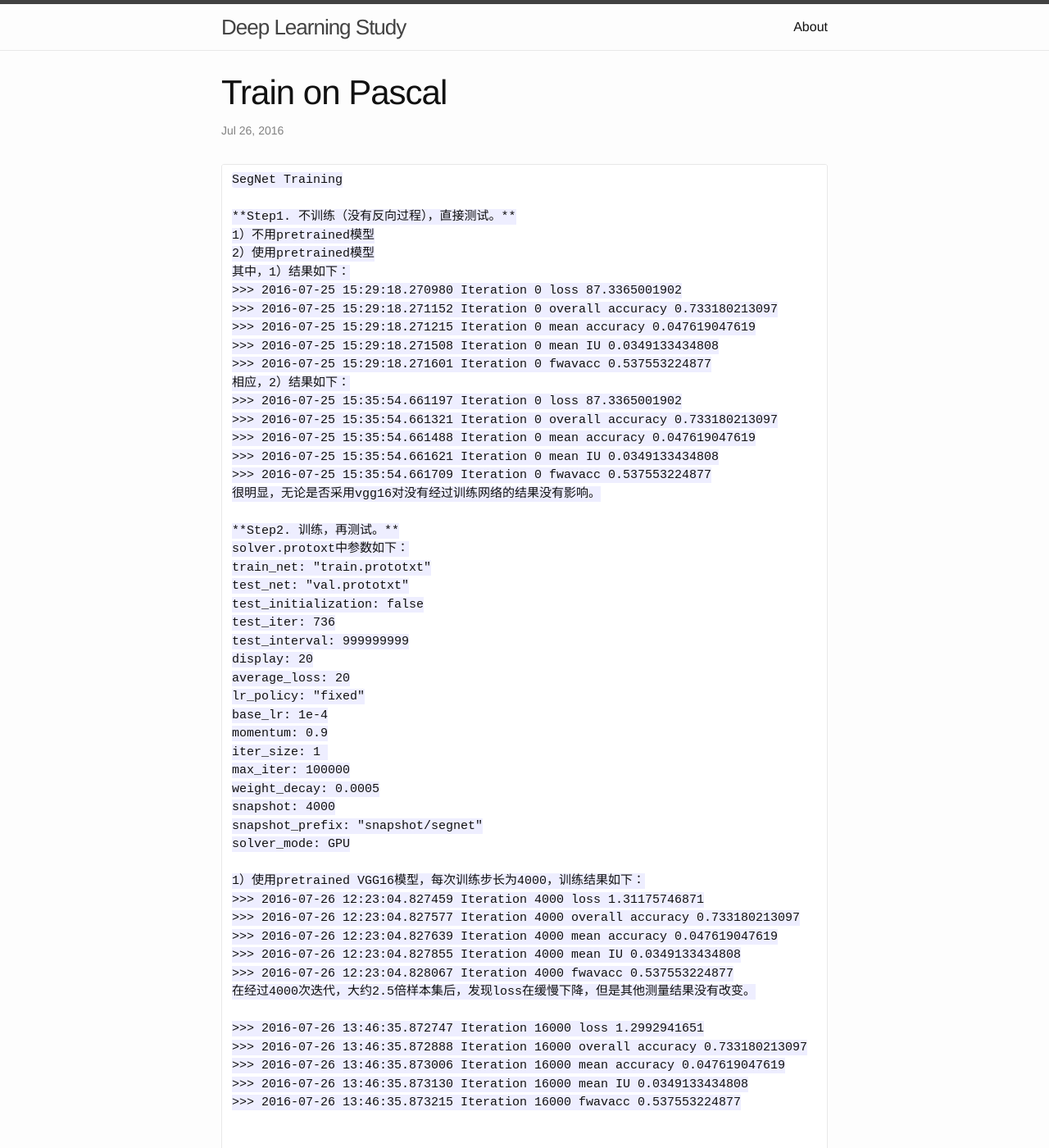
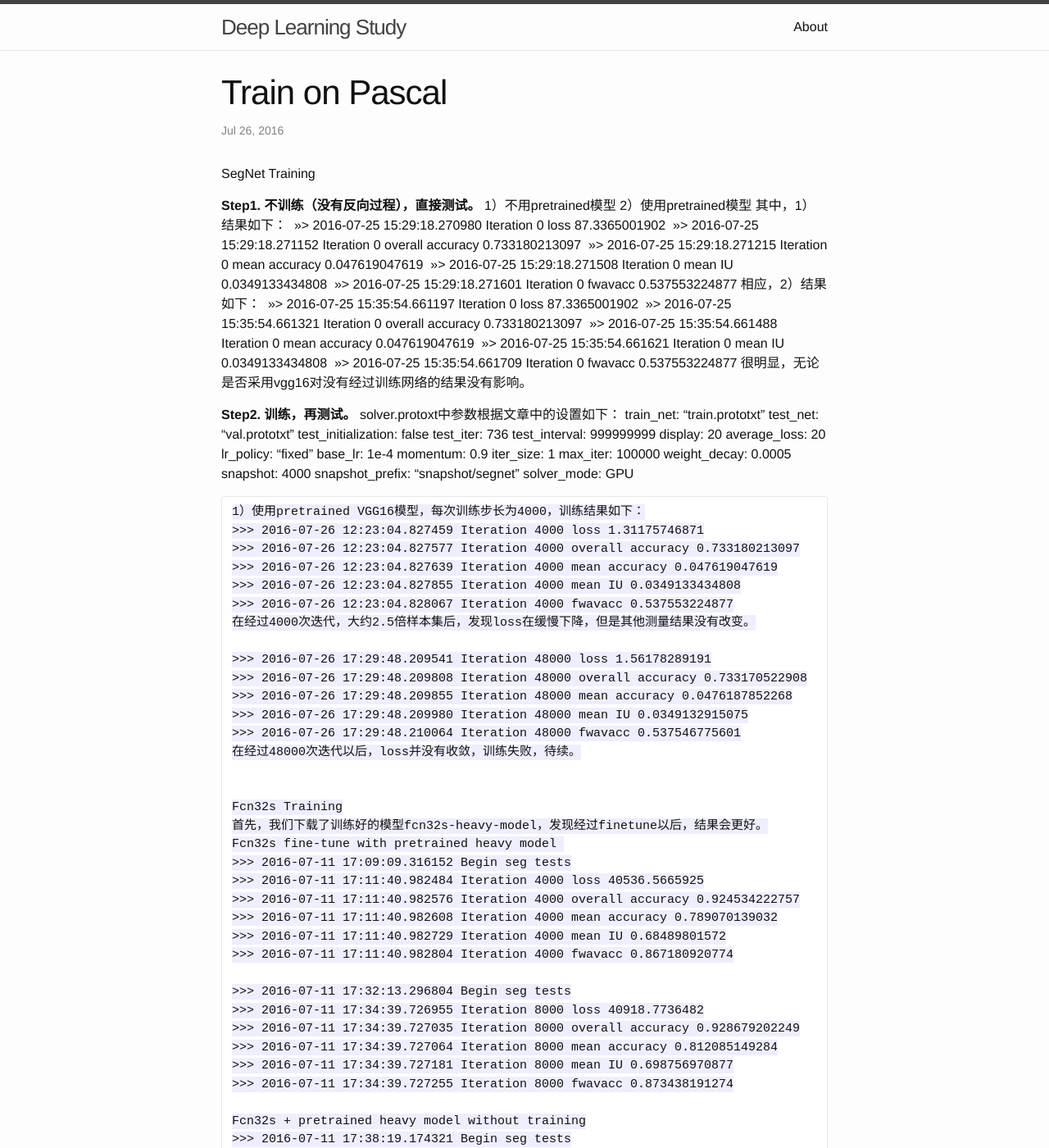
Before and after one commit to marshallixp/marshallixp.github.io, a Jekyll site: the page built from _posts/2016-07-26-train-on-pascal.markdown, in a window 1280 px wide and 1400 px high. Shown: the whole window at 82% size. Built offline with Jekyll 4.4.1, drawn with Linux system fonts in a browser that asks for light colours; some of the changed text lies outside the part shown.

Commit message:
first commit

```diff
--- a/_posts/2016-07-26-train-on-pascal.markdown
+++ b/_posts/2016-07-26-train-on-pascal.markdown
@@ -5,9 +5,9 @@ date:   2016-07-26 17:09:59
 categories: segmentation
 ---
 
-	SegNet Training
+SegNet Training
 
-	**Step1. 不训练（没有反向过程），直接测试。**
+**Step1. 不训练（没有反向过程），直接测试。**
     1）不用pretrained模型
     2）使用pretrained模型
     其中，1）结果如下：
@@ -24,8 +24,8 @@ categories: segmentation
     >>> 2016-07-25 15:35:54.661709 Iteration 0 fwavacc 0.537553224877
     很明显，无论是否采用vgg16对没有经过训练网络的结果没有影响。
 
-	**Step2. 训练，再测试。**
-    solver.protoxt中参数如下：
+**Step2. 训练，再测试。**
+    solver.protoxt中参数根据文章中的设置如下：
     train_net: "train.prototxt"
     test_net: "val.prototxt"
     test_initialization: false
@@ -51,16 +51,15 @@ categories: segmentation
     >>> 2016-07-26 12:23:04.828067 Iteration 4000 fwavacc 0.537553224877
     在经过4000次迭代，大约2.5倍样本集后，发现loss在缓慢下降，但是其他测量结果没有改变。
 
-    >>> 2016-07-26 13:46:35.872747 Iteration 16000 loss 1.2992941651
-    >>> 2016-07-26 13:46:35.872888 Iteration 16000 overall accuracy 0.733180213097
-    >>> 2016-07-26 13:46:35.873006 Iteration 16000 mean accuracy 0.047619047619
-    >>> 2016-07-26 13:46:35.873130 Iteration 16000 mean IU 0.0349133434808
-    >>> 2016-07-26 13:46:35.873215 Iteration 16000 fwavacc 0.537553224877
-
+	>>> 2016-07-26 17:29:48.209541 Iteration 48000 loss 1.56178289191
+	>>> 2016-07-26 17:29:48.209808 Iteration 48000 overall accuracy 0.733170522908
+	>>> 2016-07-26 17:29:48.209855 Iteration 48000 mean accuracy 0.0476187852268
+	>>> 2016-07-26 17:29:48.209980 Iteration 48000 mean IU 0.0349132915075
+	>>> 2016-07-26 17:29:48.210064 Iteration 48000 fwavacc 0.537546775601
+    在经过48000次迭代以后，loss并没有收敛，训练失败，待续。
 
 
 	Fcn32s Training
-
 	首先，我们下载了训练好的模型fcn32s-heavy-model，发现经过finetune以后，结果会更好。
 	Fcn32s fine-tune with pretrained heavy model
 	>>> 2016-07-11 17:09:09.316152 Begin seg tests
@@ -97,3 +96,10 @@ categories: segmentation
 	>>> 2016-07-26 13:39:00.478118 Iteration 16000 mean accuracy 0.047619047619
 	>>> 2016-07-26 13:39:00.478241 Iteration 16000 mean IU 0.0349133434808
 	>>> 2016-07-26 13:39:00.478323 Iteration 16000 fwavacc 0.537553224877
+
+	>>> 2016-07-26 17:03:43.480082 Iteration 48000 loss 3076769.60242
+	>>> 2016-07-26 17:03:43.480186 Iteration 48000 overall accuracy 0.733180213097
+	>>> 2016-07-26 17:03:43.480288 Iteration 48000 mean accuracy 0.047619047619
+	>>> 2016-07-26 17:03:43.480508 Iteration 48000 mean IU 0.0349133434808
+	>>> 2016-07-26 17:03:43.480592 Iteration 48000 fwavacc 0.537553224877
+	经过近50000次的训练，发现其中loss并没有收敛，而且另外4个指标也完全没有任何改变，和未经过训练的结果相同。可见，这里存在什么问题还没有弄清楚，待续。
```
Also changed, not shown: 2 other files.
